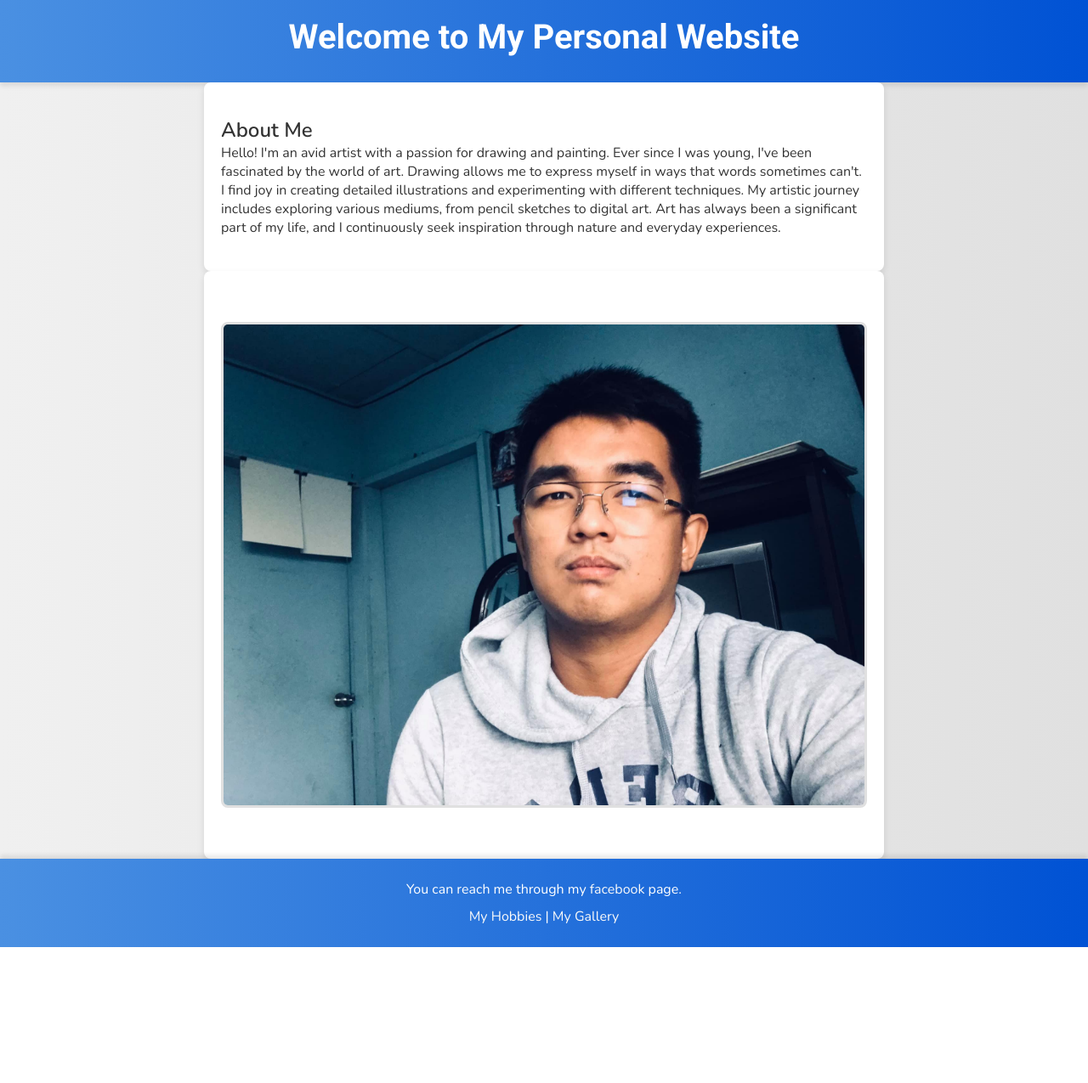
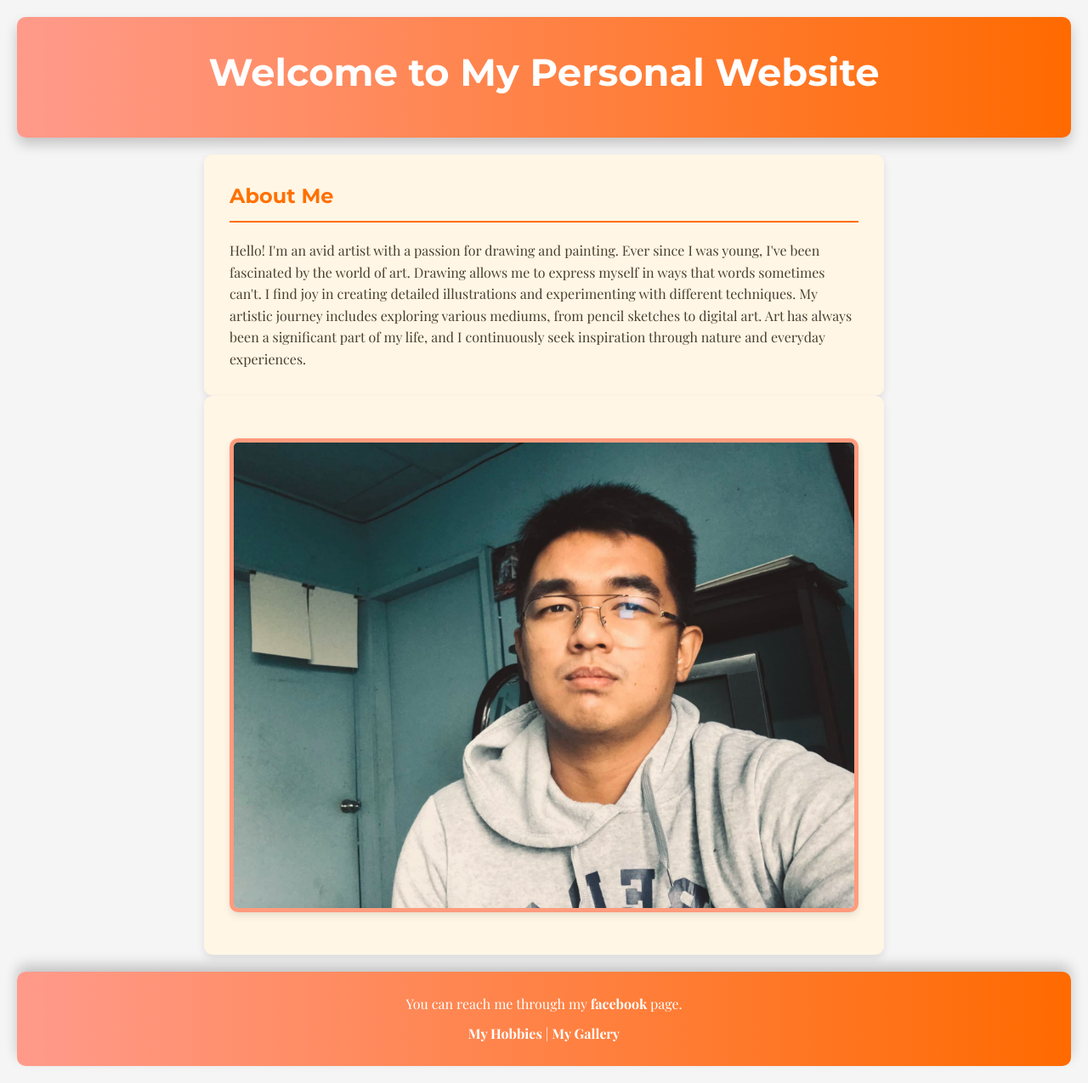
Before and after one commit to gitguddddd/gitguddddd.github.io, a plain HTML site: page index.html in a window 1280 px wide. Shown: the whole page at 85% size. Before the commit the page ends 1115 px from the top, so only its background shows below. Drawn offline with nearby package versions, Linux system fonts and the light colour scheme.

Commit message:
Update styles.css

```diff
--- a/styles.css
+++ b/styles.css
@@ -1,5 +1,4 @@
-/* Import Google Fonts */
-@import url('https://fonts.googleapis.com/css2?family=Roboto:wght@400;700&family=Nunito:wght@300;400;600&display=swap');
+@import url('https://fonts.googleapis.com/css2?family=Montserrat:wght@400;700&family=Playfair+Display:wght@400;700&display=swap');
 
 /* Basic Reset */
 * {
@@ -10,34 +9,59 @@
 
 /* Body Styling */
 body {
-    font-family: 'Nunito', sans-serif;
-    background: linear-gradient(to right, #f0f0f0, #e0e0e0);
+    font-family: 'Playfair Display', serif;
+    line-height: 1.6;
+    background: #f5f5f5;
     color: #333;
+    padding: 20px;
 }
 
 /* Header Styling */
 header {
-    background: linear-gradient(to right, #4a90e2, #0052d4); /* Modern gradient */
+    background: linear-gradient(to right, #ff9a8b, #ff6a00); /* Artistic gradient */
     color: white;
-    padding: 20px;
+    padding: 30px;
     text-align: center;
-    box-shadow: 0 4px 6px rgba(0, 0, 0, 0.1);
+    border-radius: 10px;
+    box-shadow: 0 8px 15px rgba(0, 0, 0, 0.2);
+    margin-bottom: 20px;
 }
 
 h1 {
-    font-family: 'Roboto', sans-serif;
-    font-size: 2.5em;
+    font-family: 'Montserrat', sans-serif;
+    font-size: 2.8em;
     margin-bottom: 10px;
 }
 
 /* Section Styling */
 section {
-    padding: 40px 20px;
+    padding: 30px;
     margin: 0 auto;
     max-width: 800px;
     background: white;
-    border-radius: 8px;
-    box-shadow: 0 4px 8px rgba(0, 0, 0, 0.1);
+    border-radius: 10px;
+    box-shadow: 0 4px 10px rgba(0, 0, 0, 0.1);
+    position: relative;
+    overflow: hidden;
+}
+
+section::before {
+    content: '';
+    position: absolute;
+    top: 0;
+    left: 0;
+    width: 100%;
+    height: 100%;
+    background: rgba(255, 165, 0, 0.1); /* Semi-transparent overlay */
+    pointer-events: none;
+}
+
+h2 {
+    font-family: 'Montserrat', sans-serif;
+    color: #ff6a00;
+    border-bottom: 2px solid #ff6a00;
+    padding-bottom: 10px;
+    margin-bottom: 20px;
 }
 
 /* Image Styling */
@@ -46,17 +70,20 @@ img {
     height: auto;
     display: block;
     margin: 20px auto;
-    border-radius: 8px;
-    border: 3px solid #e0e0e0;
+    border-radius: 10px;
+    border: 5px solid #ff9a8b;
+    box-shadow: 0 4px 8px rgba(0, 0, 0, 0.1);
 }
 
 /* Footer Styling */
 footer {
-    background: linear-gradient(to right, #4a90e2, #0052d4); /* Modern gradient */
+    background: linear-gradient(to right, #ff9a8b, #ff6a00); /* Artistic gradient */
     color: white;
-    padding: 15px 20px;
+    padding: 15px;
     text-align: center;
-    box-shadow: 0 -4px 6px rgba(0, 0, 0, 0.1);
+    border-radius: 10px;
+    box-shadow: 0 -8px 15px rgba(0, 0, 0, 0.2);
+    margin-top: 20px;
 }
 
 footer p {
@@ -64,11 +91,12 @@ footer p {
 }
 
 footer a {
-    color: #f9f9f9;
+    color: #ffffff;
     text-decoration: none;
+    font-weight: bold;
 }
 
 footer a:hover {
     text-decoration: underline;
-    color: #e0e0e0;
+    color: #ffeb3b;
 }
```
